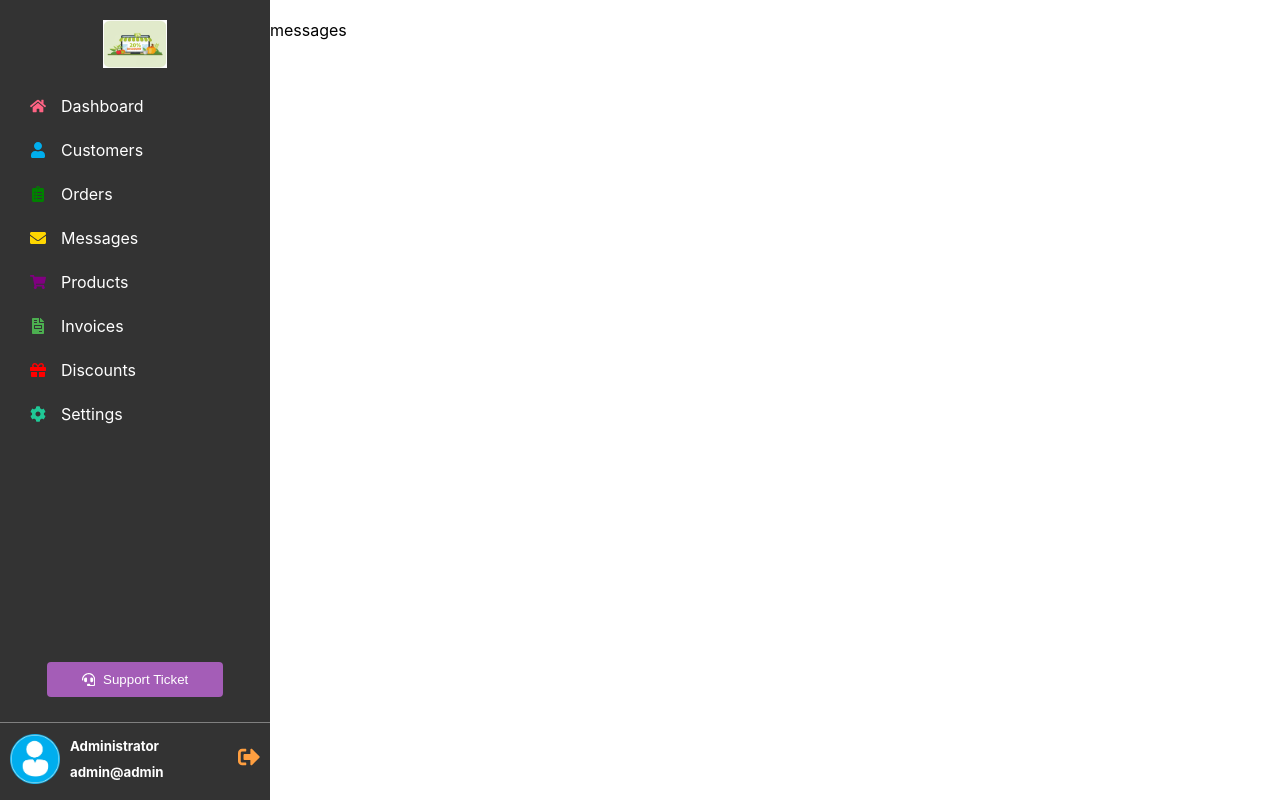
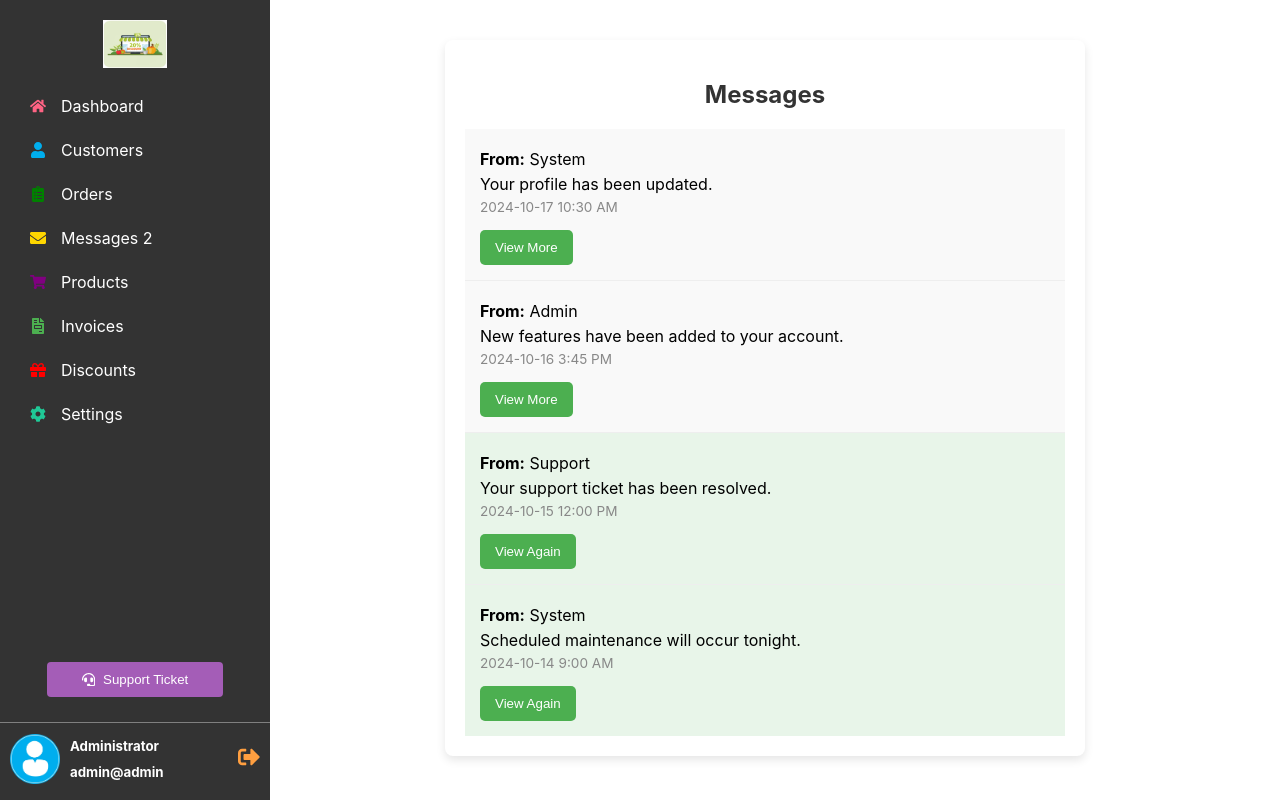
Before and after one commit to Ombito/Admin-dashboard, a React (Create React App) app: page /messages in a window 1280 px wide. Built offline with nearby package versions, Linux system fonts and the light colour scheme.

Commit message:
Fix: messages

```diff
--- a/src/App.js
+++ b/src/App.js
@@ -18,6 +18,19 @@ function App() {
   const [user, setUser] = useState(true);
   const location = useLocation();
 
+  const [notifications, setNotifications] = useState([
+    { id: 1, sender: 'System', content: 'Your profile has been updated.', timestamp: '2024-10-17 10:30 AM', isRead: false },
+    { id: 2, sender: 'Admin', content: 'New features have been added to your account.', timestamp: '2024-10-16 3:45 PM', isRead: false },
+    { id: 3, sender: 'Support', content: 'Your support ticket has been resolved.', timestamp: '2024-10-15 12:00 PM', isRead: true },
+    { id: 4, sender: 'System', content: 'Scheduled maintenance will occur tonight.', timestamp: '2024-10-14 9:00 AM', isRead: true },
+]);
+
+const markAsRead = (id) => {
+    setNotifications(notifications.map(notif =>
+        notif.id === id ? { ...notif, isRead: true } : notif
+    ));
+};
+
   useEffect(() => {
     window.scrollTo(0, 0);
   }, [location.pathname]);
@@ -28,14 +41,14 @@ function App() {
       {user ? (
         <div className='home-app'>
           <div className='dashboard-landing'>
-          {location.pathname !== '/signin' && <Sidebar />}
+          {location.pathname !== '/signin' && <Sidebar notifications={notifications}/>}
           </div>
           <div className="content">
             <Routes>
               <Route path="/" element={<Home />} />
               <Route path="/products" element={<Products />} />
               <Route path="/orders" element={<Orders />} />
-              <Route path="/messages" element={<Messages />} />
+              <Route path="/messages" element={<Messages notifications={notifications} markAsRead={markAsRead}/>} />
               <Route path="/customers" element={<Users />} />
               <Route path="/discounts" element={<Discounts />} />
               <Route path="/invoices" element={<Invoices />} />
--- a/src/components/Messages/messages.css
+++ b/src/components/Messages/messages.css
@@ -0,0 +1,56 @@
+.notifications-container {
+    max-width: 600px; /* Set a max width for the container */
+    margin: 20px auto; /* Center the container */
+    padding: 20px; /* Padding inside the container */
+    border-radius: 8px; /* Rounded corners */
+    box-shadow: 0 4px 10px rgba(0, 0, 0, 0.1); /* Subtle shadow for depth */
+    background-color: #ffffff; /* White background */
+}
+
+h2 {
+    text-align: center; /* Center the heading */
+    color: #333; /* Dark gray color for text */
+}
+
+.notifications-list {
+    margin-top: 20px; /* Space above the list */
+}
+
+.notification-item {
+    padding: 15px; /* Padding inside each notification item */
+    border-bottom: 1px solid #eee; /* Light gray border between items */
+}
+
+.notification-item:last-child {
+    border-bottom: none; /* Remove border from last item */
+}
+
+.unread {
+    background-color: #f9f9f9; /* Light background for unread notifications */
+}
+
+.read {
+    background-color: #e8f5e9; /* Light green background for read notifications */
+}
+
+.notification-item p {
+    margin: 5px 0; /* Margin for paragraphs */
+}
+
+.timestamp {
+    font-size: 0.85rem; /* Smaller font size for timestamp */
+    color: #888; /* Gray color for timestamp text */
+}
+
+button {
+    background-color: #4caf50; /* Green background for button */
+    color: white; /* White text color */
+    border: none; /* No border */
+    border-radius: 5px; /* Rounded corners */
+    padding: 10px 15px; /* Padding inside button */
+    cursor: pointer; /* Pointer cursor on hover */
+}
+
+button:hover {
+    background-color: #45a049; /* Darker green on hover */
+}
--- a/src/components/Messages/messages.jsx
+++ b/src/components/Messages/messages.jsx
@@ -1,10 +1,39 @@
-import React from 'react';
+import React, { useState } from 'react';
 import './messages.css';
 
-const Messages = () => {
-  return (
-    <div>messages</div>
-  )
-}
+const Messages = ({ notifications, markAsRead }) => {
+
+
+const handleViewMore = (id) => {
+    // Mark the notification as read
+    notifications.map(notif =>
+        notif.id === id ? { ...notif, isRead: true } : notif
+    );
+    // Here you can also add logic to display more details about the notification
+    alert(`Viewing notification from ${notifications.find(notif => notif.id === id).sender}: "${notifications.find(notif => notif.id === id).content}"`);
+};
+
+return (
+    <div className="notifications-container">
+        <h2>Messages</h2>
+        <div className="notifications-list">
+            {notifications.map(notification => (
+                <div
+                    key={notification.id}
+                    className={`notification-item ${notification.isRead ? 'read' : 'unread'}`}
+                >
+                    <p><strong>From:</strong> {notification.sender}</p>
+                    <p>{notification.content}</p>
+                    <p className="timestamp">{notification.timestamp}</p>
+                    <button onClick={() => handleViewMore(notification.id)}>
+                        {notification.isRead ? 'View Again' : 'View More'}
+                    </button>
+                </div>
+            ))}
+        </div>
+    </div>
+);
+};
+
 
 export default Messages;
--- a/src/components/Sidebar/sidebar.jsx
+++ b/src/components/Sidebar/sidebar.jsx
@@ -6,12 +6,14 @@ import logo from "../../Assets/banner.jpg";
 import user from "../../Assets/user.jpg";
 
 
-const Sidebar = () => {
+const Sidebar = ({ notifications }) => {
   const navigate = useNavigate();
   const [isOpen, setIsOpen] = useState(false);
   const [ticketTitle, setTicketTitle] = useState('');
   const [ticketDescription, setTicketDescription] = useState('');
   const [isLogoutModalOpen, setIsLogoutModalOpen] = useState(false);
+  const unreadCount = notifications.filter(notif => !notif.isRead).length;
+
 
   const handleNavigate = (route) => {
     navigate(route);
@@ -71,7 +73,7 @@ const handleLogoutClose = () => {
             <li onClick={() => handleNavigate('/')}><FaHome color='#ff6384'/><span>Dashboard</span></li>
             <li onClick={() => handleNavigate('/customers')}><FaUser color='#00aeee'/><span>Customers</span></li>
             <li onClick={() => handleNavigate('/orders')}><FaClipboardList color='green'/><span>Orders</span></li>
-            <li onClick={() => handleNavigate('/messages')}><FaEnvelope color='gold'/><span>Messages</span></li>
+            <li onClick={() => handleNavigate('/messages')}><FaEnvelope color='gold'/><span>Messages {unreadCount > 0 ? unreadCount : "no"}</span></li>
             <li onClick={() => handleNavigate('/products')}><FaShoppingCart color='purple'/><span>Products</span></li>
             <li onClick={() => handleNavigate('/invoices')}><FaFileInvoice color='#4caf50'/><span>Invoices</span></li>
             <li onClick={() => handleNavigate('/gift&vouchers')}><FaGift color='red'/><span>Discounts</span></li>
```
